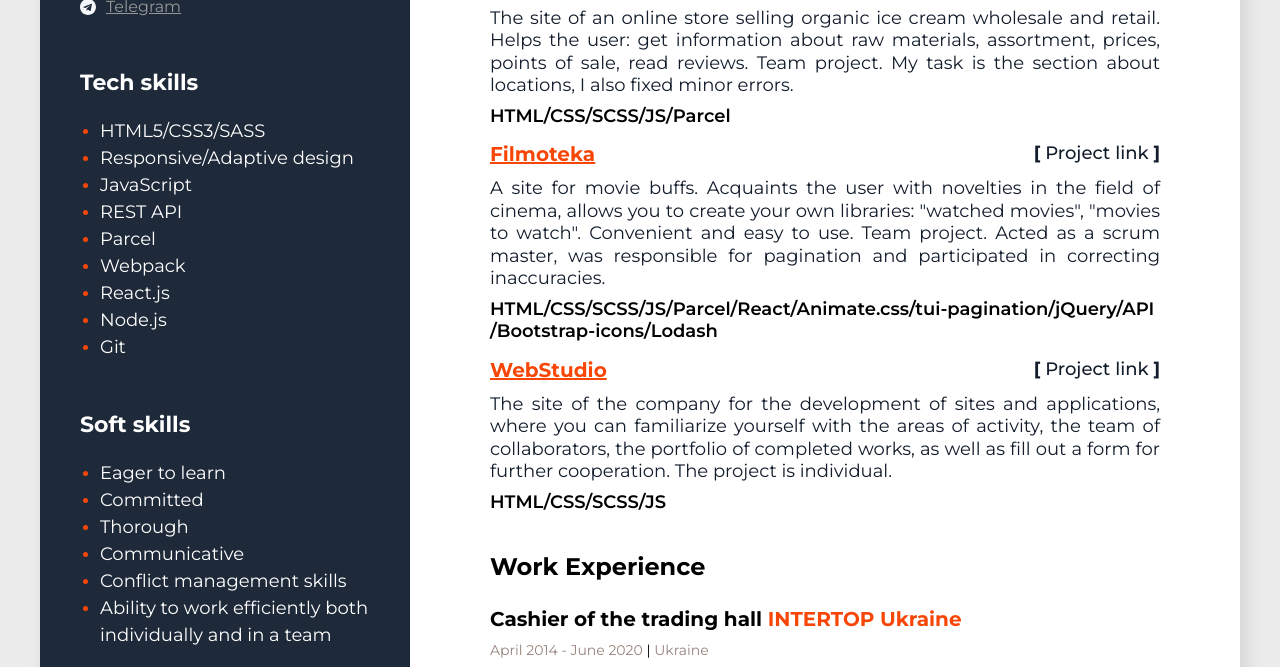
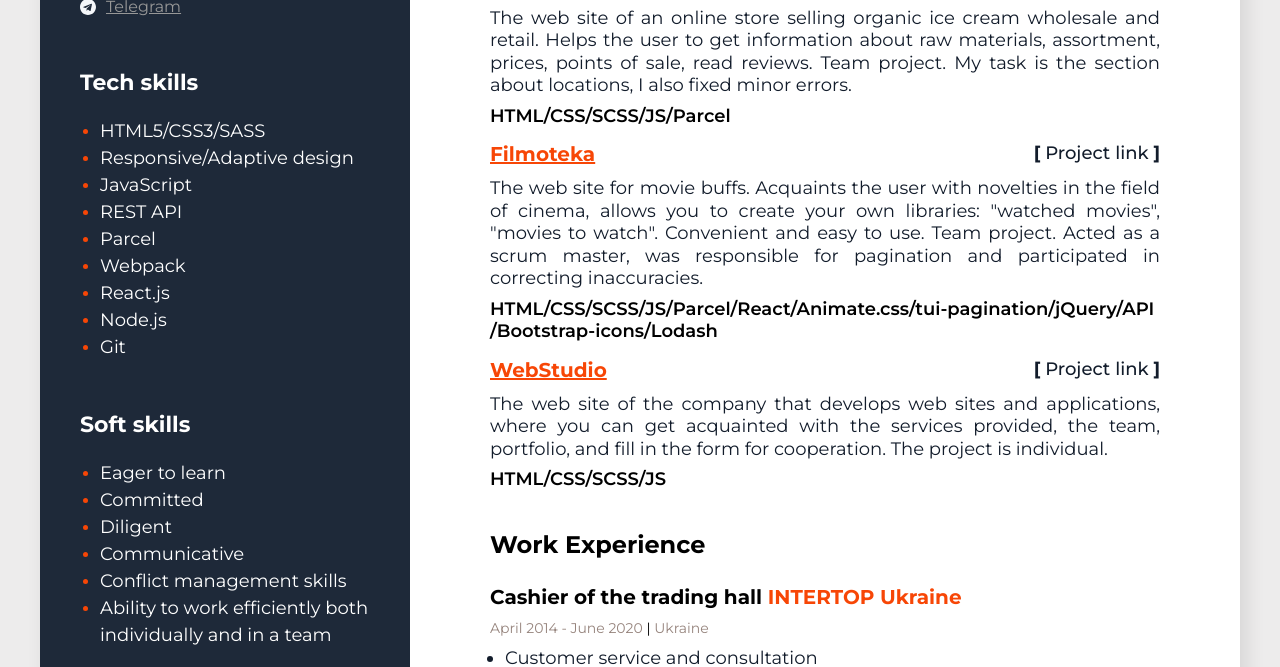
Before and after one commit to NatashaFedorova/resume, a plain HTML site: page index.html in a window 1280 px wide. Shown: the part 562-1229 px from the top of the page. Drawn offline with Linux system fonts and the light colour scheme.

Commit message:
Update index.html

```diff
--- a/index.html
+++ b/index.html
@@ -112,7 +112,7 @@
                   <span class="sitebar__skills-text">Committed</span>
                 </li>
                 <li class="sitebar__skills-item">
-                  <span class="sitebar__skills-text">Thorough</span>
+                  <span class="sitebar__skills-text">Diligent</span>
                 </li>
                 <li class="sitebar__skills-item">
                   <span class="sitebar__skills-text">Communicative</span>
@@ -186,10 +186,10 @@
                   >
                 </div>
                 <p class="projects__text text">
-                  The site of an online store selling organic ice cream wholesale and retail. Helps
-                  the user: get information about raw materials, assortment, prices, points of sale,
-                  read reviews. Team project. My task is the section about locations, I also fixed
-                  minor errors.
+                  The web site of an online store selling organic ice cream wholesale and retail.
+                  Helps the user to get information about raw materials, assortment, prices, points
+                  of sale, read reviews. Team project. My task is the section about locations, I
+                  also fixed minor errors.
                 </p>
                 <p class="projects__technology">HTML/CSS/SCSS/JS/Parcel</p>
               </li>
@@ -212,10 +212,10 @@
                   >
                 </div>
                 <p class="projects__text text">
-                  A site for movie buffs. Acquaints the user with novelties in the field of cinema,
-                  allows you to create your own libraries: "watched movies", "movies to watch".
-                  Convenient and easy to use. Team project. Acted as a scrum master, was responsible
-                  for pagination and participated in correcting inaccuracies.
+                  The web site for movie buffs. Acquaints the user with novelties in the field of
+                  cinema, allows you to create your own libraries: "watched movies", "movies to
+                  watch". Convenient and easy to use. Team project. Acted as a scrum master, was
+                  responsible for pagination and participated in correcting inaccuracies.
                 </p>
                 <p class="projects__technology">
                   HTML/CSS/SCSS/JS/Parcel/React/Animate.css/tui-pagination/jQuery/API
@@ -242,10 +242,9 @@
                   >
                 </div>
                 <p class="projects__text text">
-                  The site of the company for the development of sites and applications, where you
-                  can familiarize yourself with the areas of activity, the team of collaborators,
-                  the portfolio of completed works, as well as fill out a form for further
-                  cooperation. The project is individual.
+                  The web site of the company that develops web sites and applications, where you
+                  can get acquainted with the services provided, the team, portfolio, and fill in
+                  the form for cooperation. The project is individual.
                 </p>
                 <p class="projects__technology">HTML/CSS/SCSS/JS</p>
               </li>
@@ -265,7 +264,7 @@
               </p>
               <ul class="experience__duties">
                 <li class="experience__duty text">Customer service and consultation</li>
-                <li class="experience__duty text">Sale of goods</li>
+                <li class="experience__duty text">Sales of the goods</li>
                 <li class="experience__duty text">Inventory</li>
               </ul>
             </div>
```
